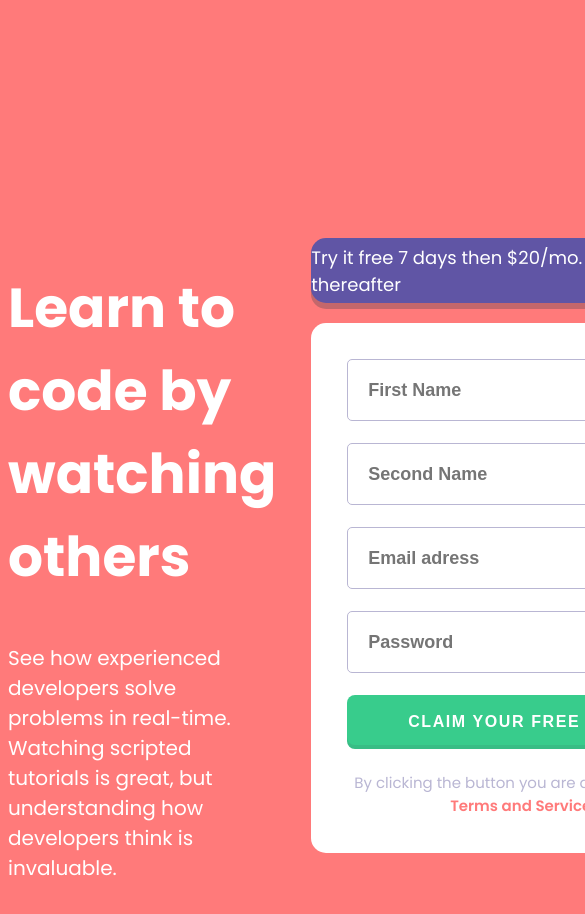
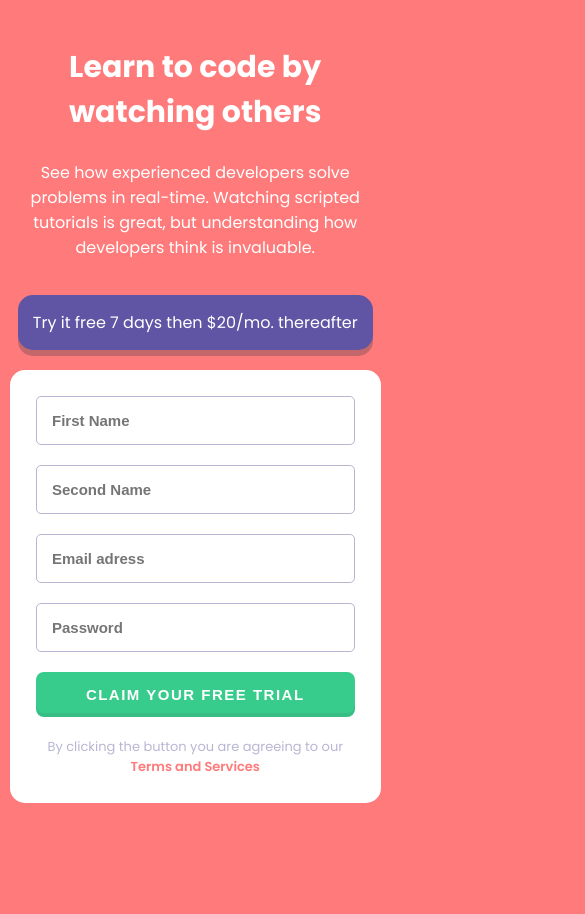
Before and after one commit to grzedomin/landing-page, a React (Create React App) app: page / in a window 390 px wide. Shown: the top 914 px of the page, 585 px wide, since content can reach past the window. After the commit the page ends 844 px from the top, so only its background shows below. Built offline with nearby package versions, Linux system fonts and the light colour scheme.

Commit message:
responsiveness on tablets and mobiles styled

```diff
--- a/src/Container/styled.js
+++ b/src/Container/styled.js
@@ -1,10 +1,22 @@
 import styled from "styled-components";
 
-export const Wrapper = styled.div`
+export const Wrapper = styled.main`
+    max-width: 1400px;
     width: 100%;
-    max-width: 1300px;
-    margin: 220px auto;
+    margin: 180px auto;
     display: grid;
     grid-template-columns: 1fr 1fr;
     grid-gap: 35px;
+
+    @media(max-width: 1350px){
+       display: flex;
+       flex-direction: column;
+       align-items: center;
+       margin-top: 20px;
+    }
+
+    @media(max-width: 767px){
+       width: 95%;
+       margin: 20px 10px;
+    }
 `;
--- a/src/DescriptionContainer/styled.js
+++ b/src/DescriptionContainer/styled.js
@@ -5,14 +5,31 @@ export const Wrapper = styled.section`
     flex-direction: column;
     justify-content: center;
     align-items: flex-start;
+
+    @media(max-width: 1350px){
+        align-items: center;
+    }
 `;
 
 export const Header = styled.h1`
     font-size: 55px;
     font-weight: 700;
+
+    @media(max-width: 767px){
+        font-size: 30px;
+    }
 `;
 
 export const Text = styled.p`
     font-size: 20px;
     margin: 0;
+
+    @media(max-width: 1350px){
+       text-align: center;
+        max-width: 560px;
+        width: 100%;
+    }
+    @media(max-width: 767px){
+        font-size: 16px;
+    }
 `;
--- a/src/Form/styled.js
+++ b/src/Form/styled.js
@@ -1,19 +1,29 @@
 import styled from "styled-components";
 
 export const Wrapper = styled.section`
-
+     @media(max-width: 767px){
+       display: flex;
+       flex-direction: column;
+       align-items: center;
+    }
 `;
 
 export const Bar = styled.p`
     background-color: #6055a5;
     margin-bottom: 20px;
-    height: 65px;
+    margin-top: 0;
+    padding: 15px;
     border-radius: 15px;
     display: flex;
     align-items: center;
     justify-content: center;
     font-size: 18px;
     box-shadow: 0 6px rgb(62 60 73 / 30%);
+    text-align: center;
+
+    @media(max-width: 767px){
+        font-size: 16px;
+    }
 `;
 
 export const StyledForm = styled.form`
@@ -21,20 +31,28 @@ export const StyledForm = styled.form`
     display: flex;
     flex-direction: column;
     gap: 22px;
-    max-width: 560px;
-    width: 100%;
     padding: 36px;
     border-radius: 15px;
+
+    @media(max-width: 767px){
+        gap: 20px;
+        padding: 26px;
+
+    }
 `;
 
 export const Input = styled.input`
-    height: 50px;
     border: 1px solid #b9b6d3;
     border-radius: 5px;
-    padding: 5px 20px;
+    padding: 20px 20px;
     font-weight: 600;
     font-size: 18px;
     color: #3e3c49;
+
+    @media(max-width: 767px){
+       font-size: 15px;
+       padding: 15px 15px;
+    }
 `;
 
 export const Button = styled.button`
@@ -53,6 +71,11 @@ export const Button = styled.button`
         background-color: #38CC96;
         cursor: pointer;
     }
+
+    @media(max-width: 767px){
+       font-size: 15px;
+       padding: 14px;
+    }
 `;
 
 export const Info = styled.p`
@@ -60,6 +83,10 @@ export const Info = styled.p`
     text-align: center;
     font-size: 15px;
     color:#b9b6d3;
+
+    @media(max-width: 767px){
+       font-size: 13px;
+    }
 `;
 
 export const Link = styled.a`
--- a/src/GlobalStyle.js
+++ b/src/GlobalStyle.js
@@ -14,5 +14,6 @@ body {
     background-color: #ff7a7a;
     font-family: 'Poppins', sans-serif;
     color: #ffffff;
+    margin: 0;
 }
 `;
```
